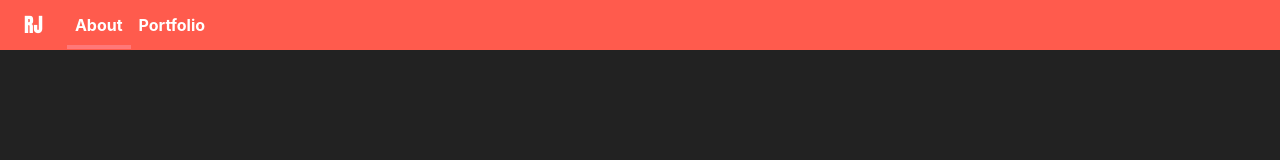
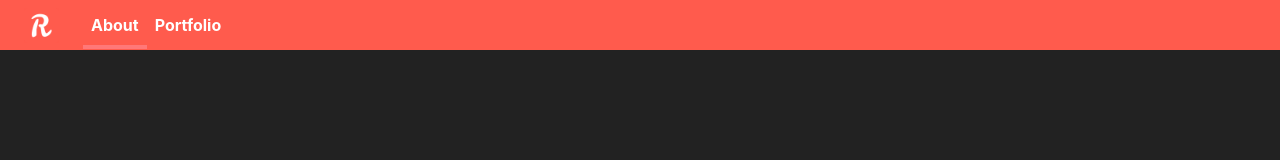
Before and after one commit to ryj1023/personal-site-gatsby, a Gatsby site: page /home in a window 1280 px wide. Shown: the top 160 px of the page. Built offline with nearby package versions, Linux system fonts and the light colour scheme; Gatsby itself is replaced by a stand-in of ours.

Commit message:
added icon to header

```diff
--- a/src/components/header/index.js
+++ b/src/components/header/index.js
@@ -2,8 +2,9 @@ import PropTypes from "prop-types"
 import React from "react"
 import styles from "./styles.module.scss"
 import Scrollspy from "react-scrollspy"
+import Image from "../image.js"
 
-const Header = () => (
+const Header = ({ images }) => (
   <section className={`${styles.header} position-sticky`}>
     <nav className={`${styles.navBar} w-100 p-0`}>
       <Scrollspy
@@ -13,8 +14,12 @@ const Header = () => (
         offset={500}
       >
         <li className="text-center">
-          <a className="nav-link home w-100 py-lg-2 px-4" href="#home">
-            <span>RJ</span>
+          <a className="nav-link home w-100 py-1 px-4" href="#home">
+            <Image
+              className={`${styles.logo}`}
+              allImages={images}
+              imageName="logo-icon.png"
+            />
           </a>
         </li>
         <li className="text-center">
--- a/src/components/header/styles.module.scss
+++ b/src/components/header/styles.module.scss
@@ -15,3 +15,7 @@
   border-bottom: 4px solid #ff7878;
   margin-bottom: -4px;
 }
+
+.logo {
+  height: 35px;
+}
--- a/src/components/layout/defaultLayout.js
+++ b/src/components/layout/defaultLayout.js
@@ -4,10 +4,10 @@ import Footer from "../footer"
 import Header from "../header"
 import "../../styles/styles.scss"
 
-const Layout = ({ children }) => {
+const Layout = ({ children, images }) => {
   return (
     <>
-      <Header />
+      <Header images={images} />
       <main>{children}</main>
       <Footer />
     </>
--- a/src/pages/home/index.js
+++ b/src/pages/home/index.js
@@ -40,7 +40,7 @@ const IndexPage = props => {
   const images = get(props, "data.allImageSharp.nodes") || []
   const resumeURL = getResumePDF(props)
   return (
-    <Layout>
+    <Layout images={images}>
       <SEO title="Home Page" />
       <section>
         <div className={`text-center ${styles.hero} position-relative`}>
```
Also changed, not shown: src/images/logo-icon.png (added).
